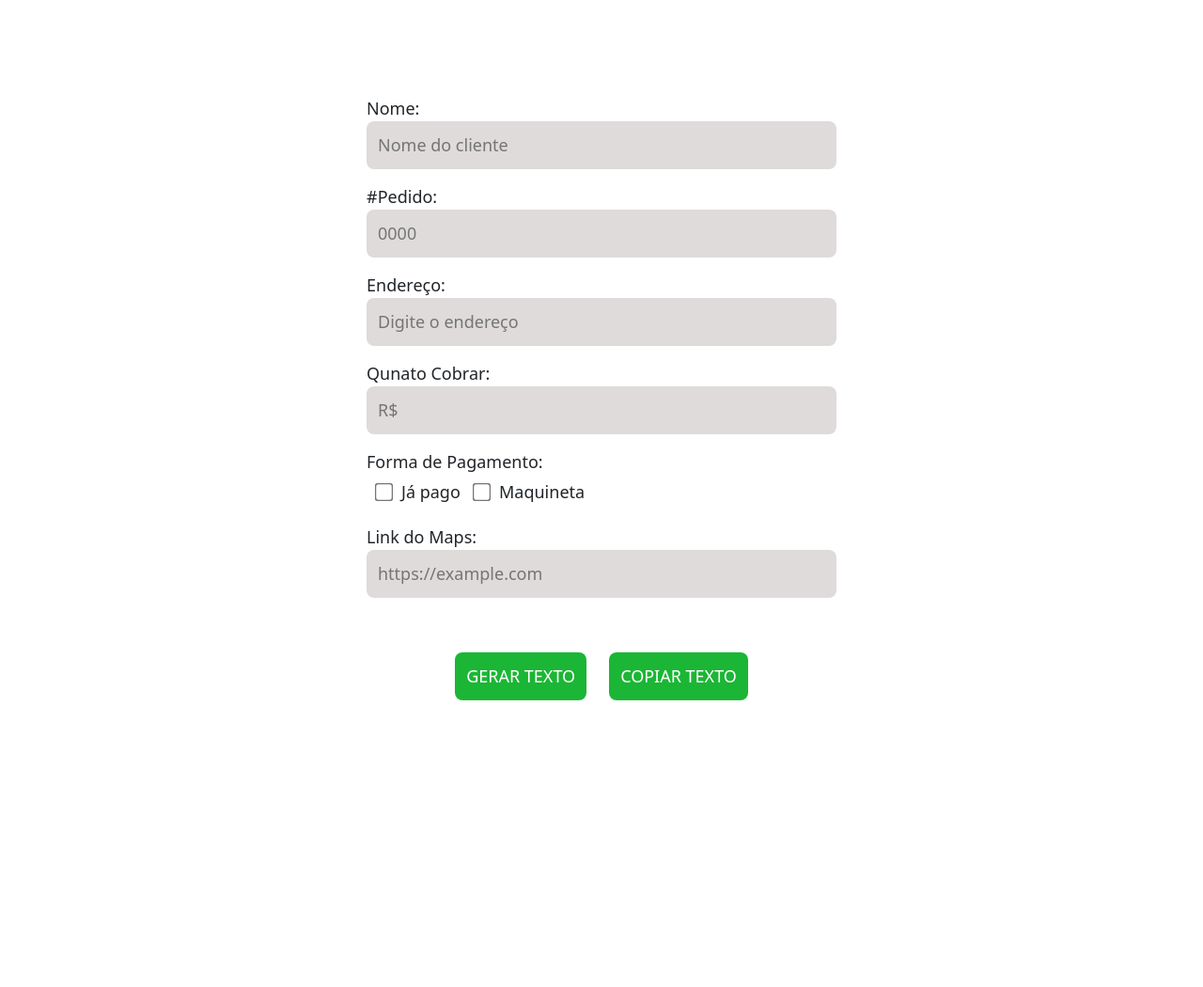
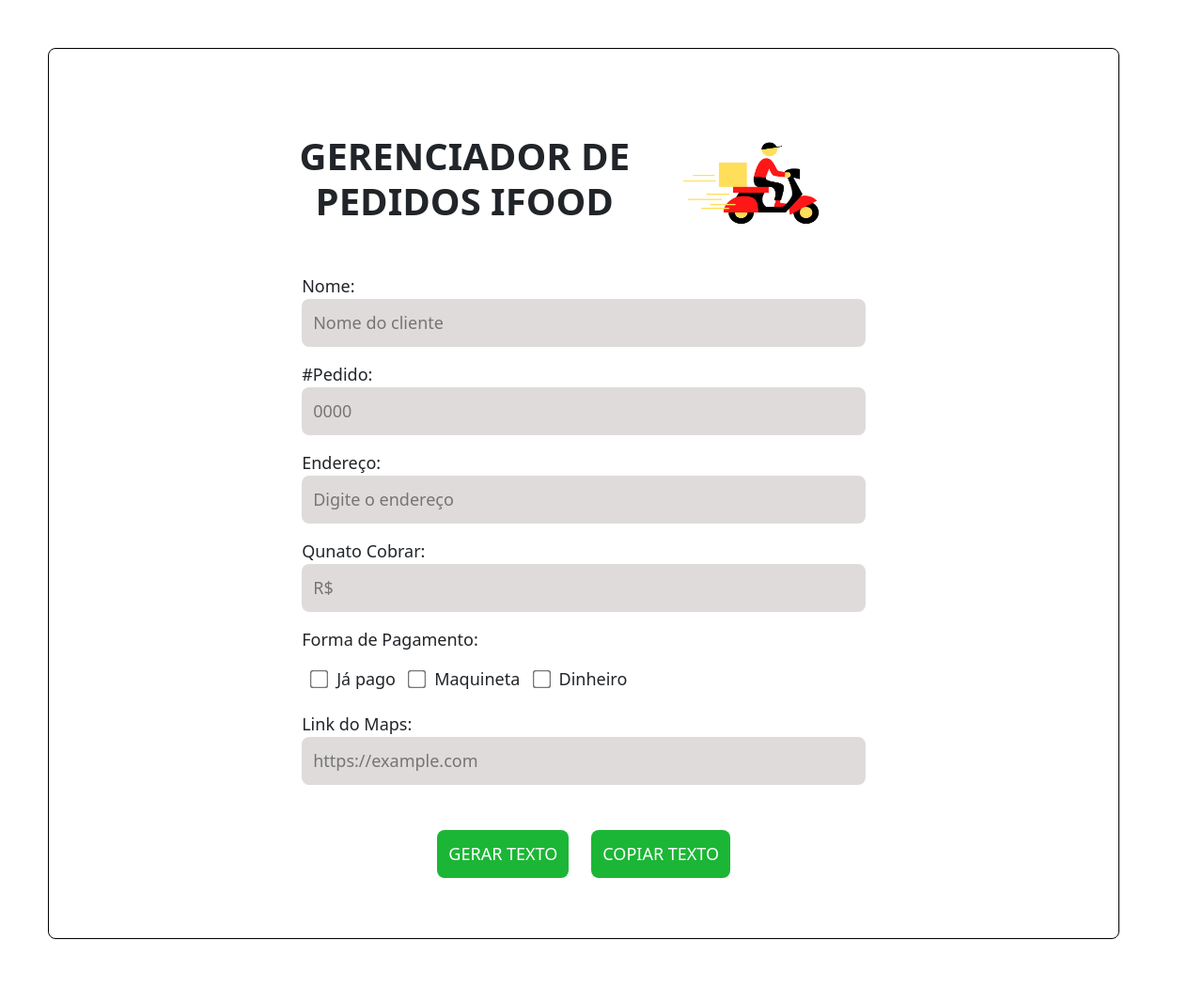
Before and after one commit to gisellyreis/simple-copy-paste, a PHP site: page / in a window 1280 px wide. Shown: the whole page at 94% size. Before the commit the page ends 745 px from the top, so only its background shows below. Run offline with PHP 8.4, Linux system fonts and the light colour scheme.

Commit message:
add: title, logo, 'money' checkbox

```diff
--- a/home.html
+++ b/home.html
@@ -11,6 +11,11 @@
     <title>Copiar Dados de Entregas</title>
 </head>
 <body>
+    <div class="container">
+        <div class="title">
+            <h1>GERENCIADOR DE PEDIDOS IFOOD</h1>
+            <img src="/logo.png" alt="logo">
+        </div>
         <div class="form">
             <div class="mb-3">
                 <label >Nome: </label>
@@ -33,6 +38,18 @@
             <div class="checkbox">
                 <input class="pay-input" type="checkbox" name="pago" id="pago" /><label for="">Já pago</label>
                 <input class="pay-input" type="checkbox" name="maquina" id="maquina" /><label for="">Maquineta</label>
+                <input onclick="showTroco()" class="pay-input" type="checkbox" name="dinheiro" id="dinheiro" /><label for="">Dinheiro</label>
+            </div>
+            <div hidden="true" id="troco">
+                <label >Troco:</label>
+                <div class="checkbox">
+                    <input onclick="showChange()" class="pay-input" type="checkbox" name="sim" id="sim" /><label for="">Sim</label>
+                    <input class="pay-input" type="checkbox" name="nao" id="nao" /><label for="">Não</label>
+                </div>
+                <div hidden="true" id="change_div">
+                    <label >VALOR DO TROCO:</label>
+                    <input class="dif-input" type="text" name="change" id="change" placeholder="R$" />
+                </div>
             </div>
         </div>
         <div class="mb-3">
@@ -50,5 +67,6 @@
         <button onclick="colarTexto()">GERAR TEXTO</button>
         <button onclick="copiarTexto()">COPIAR TEXTO</button>
     </div>
+</div>
 </body>
 </html>
--- a/index.js
+++ b/index.js
@@ -1,3 +1,13 @@
+function showChange() {
+    let change_div = document.getElementById("change_div");
+    change_div.hidden = !change_div.hidden;
+}
+
+function showTroco() {
+    let troco = document.getElementById("troco");
+    troco.hidden = !troco.hidden;
+}
+
 function colarTexto() {
     let name = document.getElementById("name");
     let order = document.getElementById("order");
@@ -6,11 +16,23 @@ function colarTexto() {
     let link = document.getElementById("link");
 
     let pago = document.getElementById("pago");
+    let dinheiro = document.getElementById("dinheiro");
     let maquina = document.getElementById("maquina");
 
     let formaPagamento = "";
+    let change = 0.0;
     if (pago.checked) {
         formaPagamento = "JÁ PAGO, NÃO COBRAR DO CLIENTE";
+    }
+    else if (dinheiro.checked) {
+        let sim = document.getElementById("sim");
+        if(sim.checked){
+            change = document.getElementById("change");
+            formaPagamento = `DINHEIRO , LEVAR TROCO DE R$ ${change.value}`;
+        }
+        else {
+            formaPagamento = "DINHEIRO , SEM TROCO";
+        }
     }
     else {
         formaPagamento = "LEVAR MAQUINETA";
--- a/styles.css
+++ b/styles.css
@@ -4,9 +4,41 @@
     box-sizing: border-box;
 }
 
+.container {
+    border: 1px solid #000;
+    border-radius: 8px;
+
+    margin: 4%;
+}
+
+.title {
+    display: grid;
+    width: 60%;
+    grid-template-columns: 1fr 50px;
+
+    margin-top: 6%;
+    margin-left: 4%;
+}
+
+h1 {
+    display: flex;
+    justify-content: center;
+    align-items: center;
+    text-align: center;
+
+    margin-left: 30%;
+    width: 400px;
+    font-weight: bold;
+}
+
+img {
+    width: 150px;
+    height: 150px;
+
+}
+
 .form {
-    margin: 30px;
-    margin-top: 8%;
+    margin-top: 2%;
     display: grid;
     justify-content: center;
     align-items: center;
@@ -37,7 +69,7 @@ input[type=checkbox] {
 .dif-input {
     background-color: #dfdbdb !important;
     color: #000;
-    width: 500px;
+    width: 600px;
 
     display: flex;
     justify-content: flex-end;
@@ -63,6 +95,11 @@ textarea {
     outline: none;
 }
 
+.payment {
+    display: grid;
+    row-gap: 10px;
+}
+
 button {
     margin: 12px;
     margin-bottom: 48px;
```
Also changed, not shown: Story de Instagram para restaurantes ou lanchonetes Peça pelo nosso delivery.png (added), logo.png (added). Lines whose indentation alone changed are shown as unchanged.
